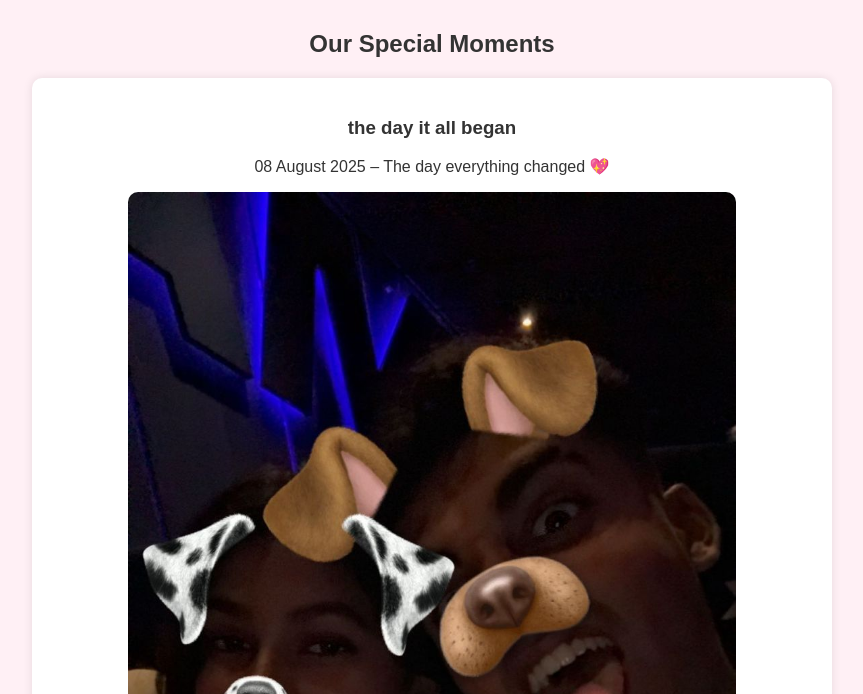
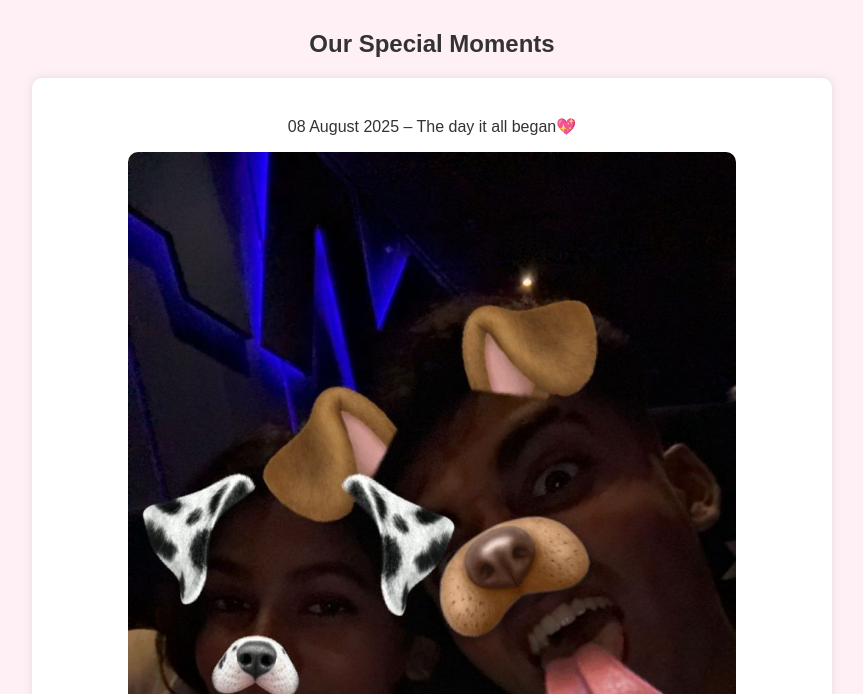
Before and after one commit to Chandana-create/relationship-timeline, a plain HTML site: page index.html in a window 1280 px wide. Shown: the part 106-800 px from the top of the page, without its empty margins (208-1071 px from the left). Drawn offline with Linux system fonts and the light colour scheme.

Commit message:
Update index.html

```diff
--- a/index.html
+++ b/index.html
@@ -13,8 +13,8 @@
   <section id="timeline">
     <h2>Our Special Moments</h2>
     <div class="timeline-item">
-      <h3>the day it all began</h3>
-      <p>08 August 2025 – The day everything changed 💖</p>
+      <h3></h3>
+      <p>08 August 2025 – The day it all began💖</p>
       <img src="images/firstmeet.jpg" alt="First Meet">
     </div>
 
```
